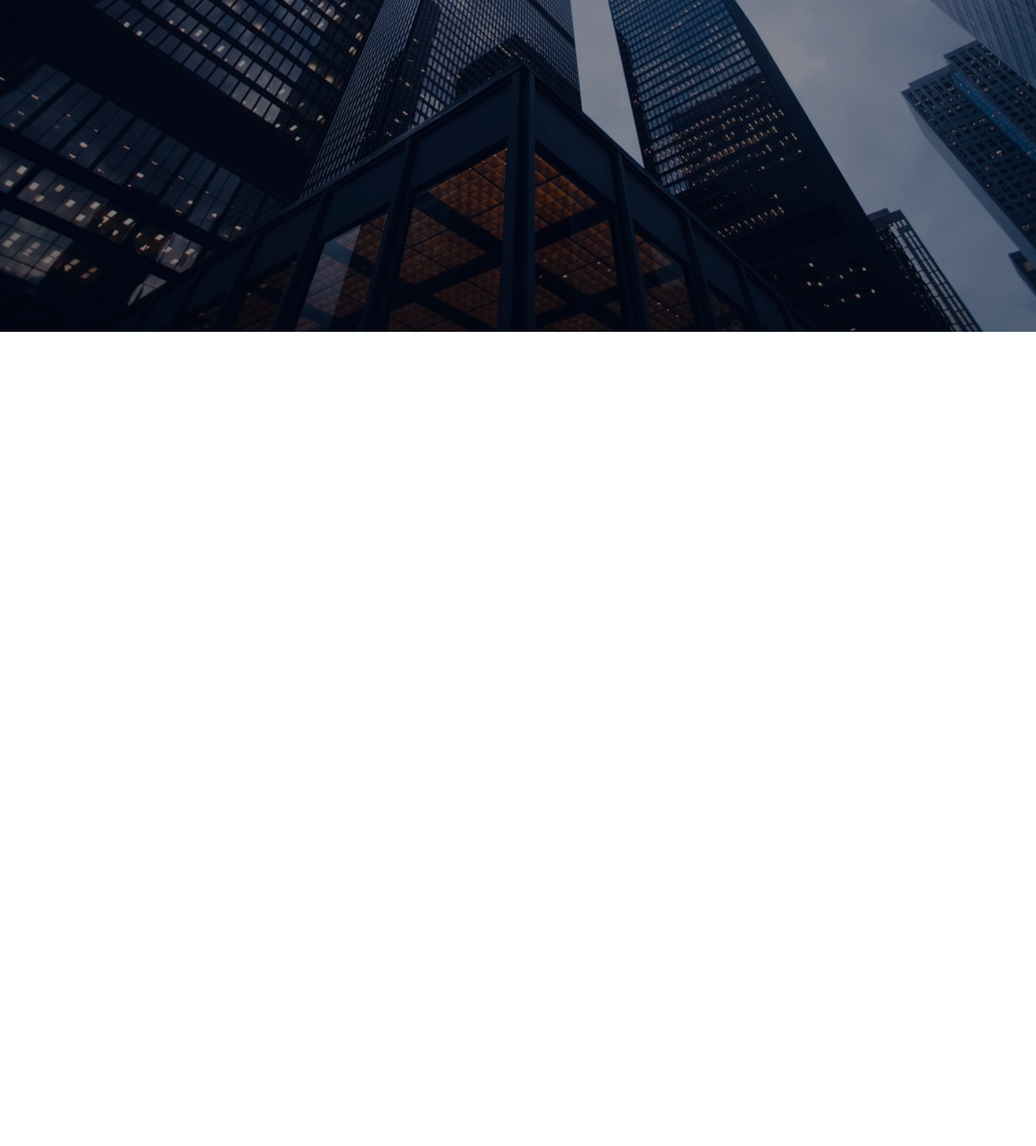
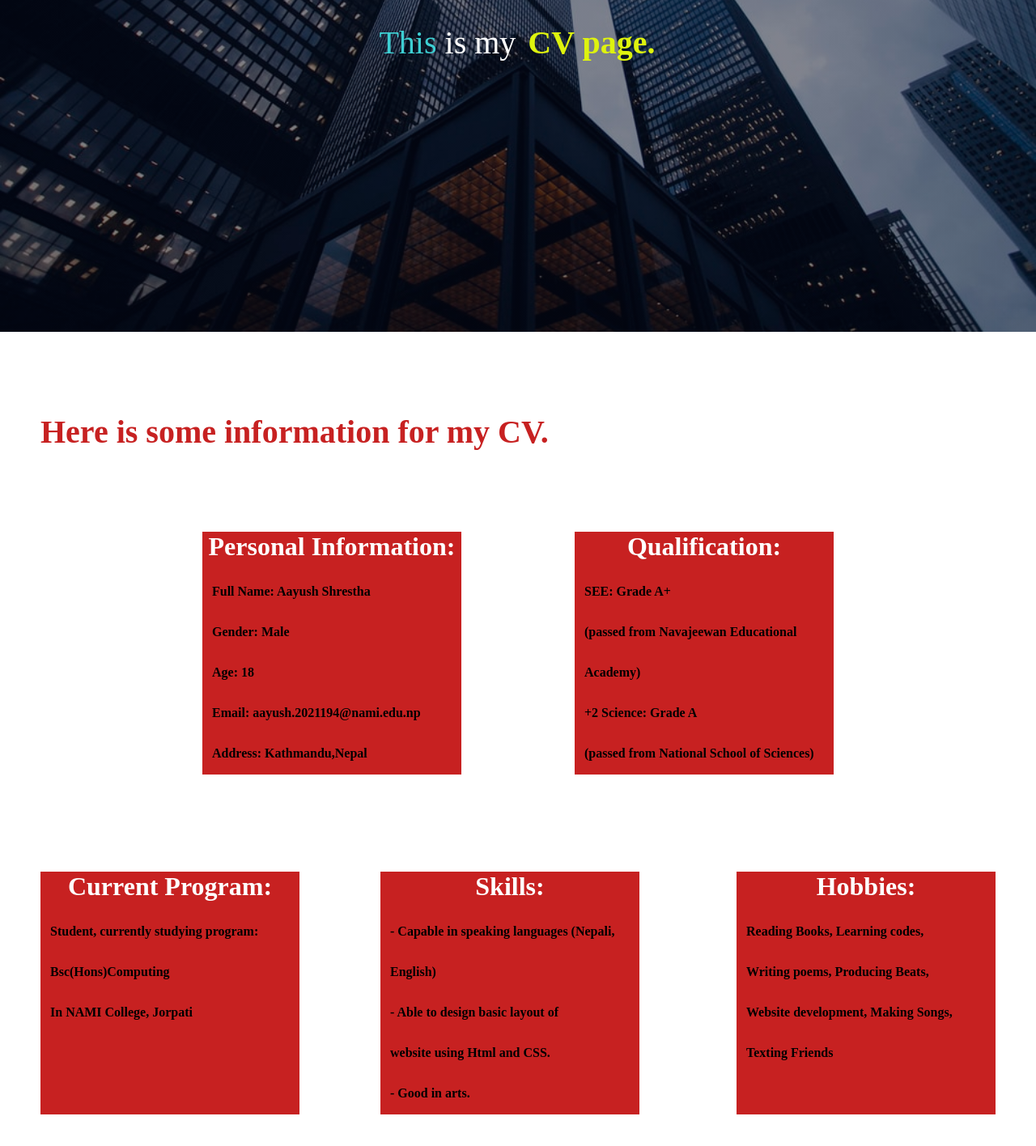
Before and after one commit to Stha5665/web-assignment, a plain HTML site: page cv.html in a window 1280 px wide. Shown: the part 390-1806 px from the top of the page at 81% size. Before the commit the page ends 800 px from the top, so only its background shows below. Drawn offline with Linux system fonts and the light colour scheme.

Commit message:
Html and Css for Cv.html added

```diff
--- a/cv.html
+++ b/cv.html
@@ -20,3 +20,47 @@
 					</ul>
 				</div>
 			</nav>
+		<div class="textbox">
+				<div class="textbox-title"><span> This </span> is my
+					<div class="slider">
+						<div>CV Page.</div>
+						<div>Cv Page.</div>
+						<div>CV page.</div>
+					</div>
+				</div>
+		</section>
+		<div class="cv_title"> Here is some information for my CV. </div>
+		<div class="for_cv">
+			<div class="p_info">
+				<h1> Personal Information:</h1>
+				<p> Full Name: Aayush Shrestha<br>
+					Gender: Male<br>
+					Age: 18<br>
+					Email: aayush.2021194@nami.edu.np<br>
+					Address: Kathmandu,Nepal</p>
+
+			</div>
+			<div class="qualification">
+				<h1> Qualification: </h1>
+			 	<p> SEE: Grade A+  <br>(passed from Navajeewan Educational Academy)<br>
+			 		+2 Science: Grade A<br>  (passed from National School of Sciences)
+			</div>
+			<div class="current">
+				<h1>Current Program:</h1>
+				<p> Student, currently studying program: Bsc(Hons)Computing<br>
+				In NAMI College, Jorpati
+			</div>
+			<div class="skills">
+				<h1> Skills: </h1>
+				<p> - Capable in speaking languages (Nepali, English)<br>
+					- Able to design basic layout of <br>website using Html and CSS.<br>
+					- Good in arts.
+		    </div>
+			<div class="hobbies">
+				<h1> Hobbies:</h1>
+				<p> Reading Books, Learning codes, <br> Writing poems, Producing Beats,<br>
+					Website development, Making Songs, <br>Texting Friends
+			</div>
+		</div>
+	</body>
+</html>
--- a/style.css
+++ b/style.css
@@ -197,3 +197,80 @@ fieldset{
 	padding: 3%;
 	line-height: 27px;
 }
+
+/* Css for cv page starts from here */
+.cv_title{
+	color: #c72121;
+	font-size: 40px;
+	margin: 100px 50px;
+	font-weight: bold;
+}
+
+.for_cv{
+	min-height: 100vh;
+	width:100%;
+	box-sizing: border-box;
+
+}
+.p_info{
+	background: #c72121;
+	height: 300px;
+	width: 25%;
+	margin-left: 250px;
+	float: left;
+	color: white;
+	font-weight: bold;
+	text-align: center;
+}
+.p_info p, .qualification p, .current p, .skills p, .hobbies p{
+	margin: 12px;
+	color: black;
+	text-align: left;
+	line-height: 50px;
+}
+
+.qualification{
+	background: #c72121;
+	height: 300px;
+	width: 25%;
+	margin-right: 250px;
+	float: right;
+	color: white;
+	font-weight: bold;
+	text-align: center;
+}
+
+
+.current{
+	background: #c72121;
+	height: 300px;
+	width: 25%;
+	margin: 120px 50px;
+	float: left;
+	clear: both;
+	color: white;
+	font-weight: bold;
+	text-align: center;
+}
+
+.skills{
+	background: #c72121;
+	height: 300px;
+	width: 25%;
+	float: left;
+	margin: 120px 50px;
+	color: white;
+	font-weight: bold;
+	text-align: center;
+}
+
+.hobbies{
+background: #c72121;
+	height: 300px;
+	width: 25%;
+	margin: 120px 50px;
+	float: right;
+	color: white;
+	font-weight: bold;
+	text-align: center;
+}
```
